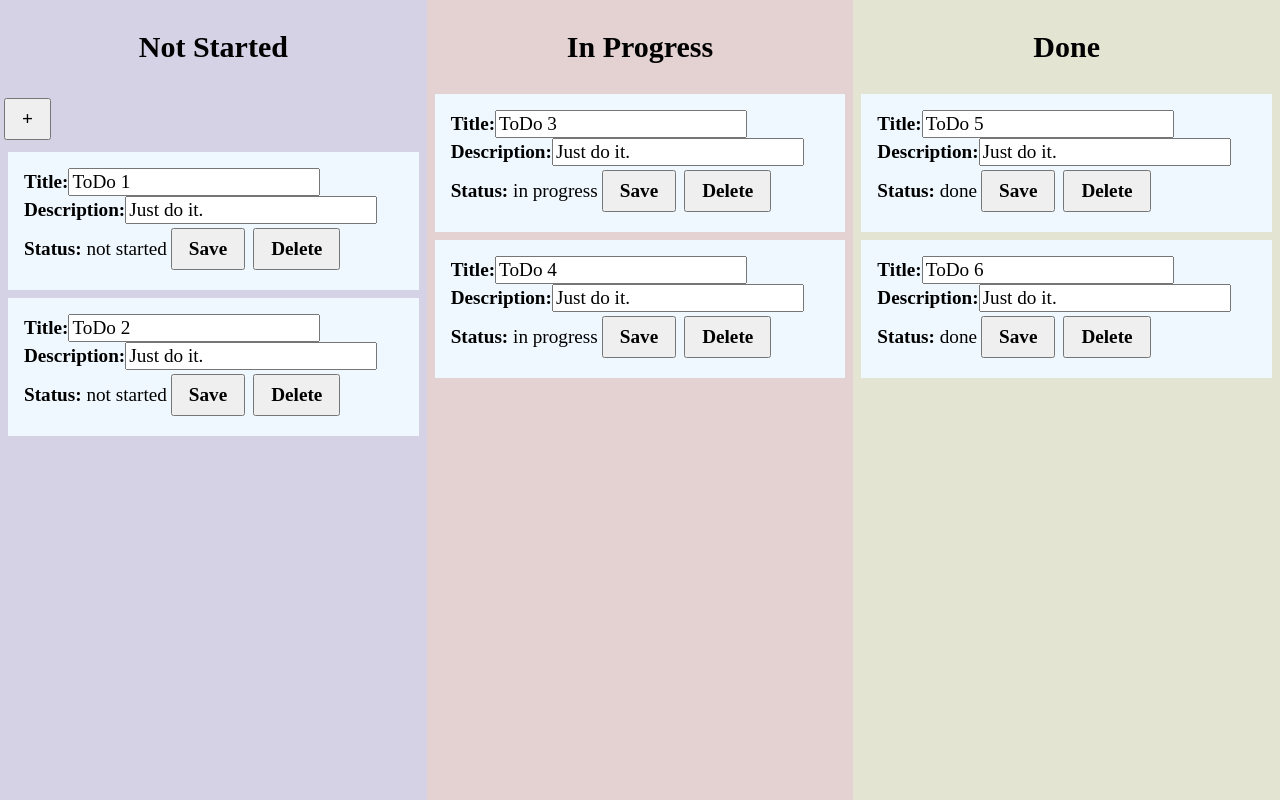
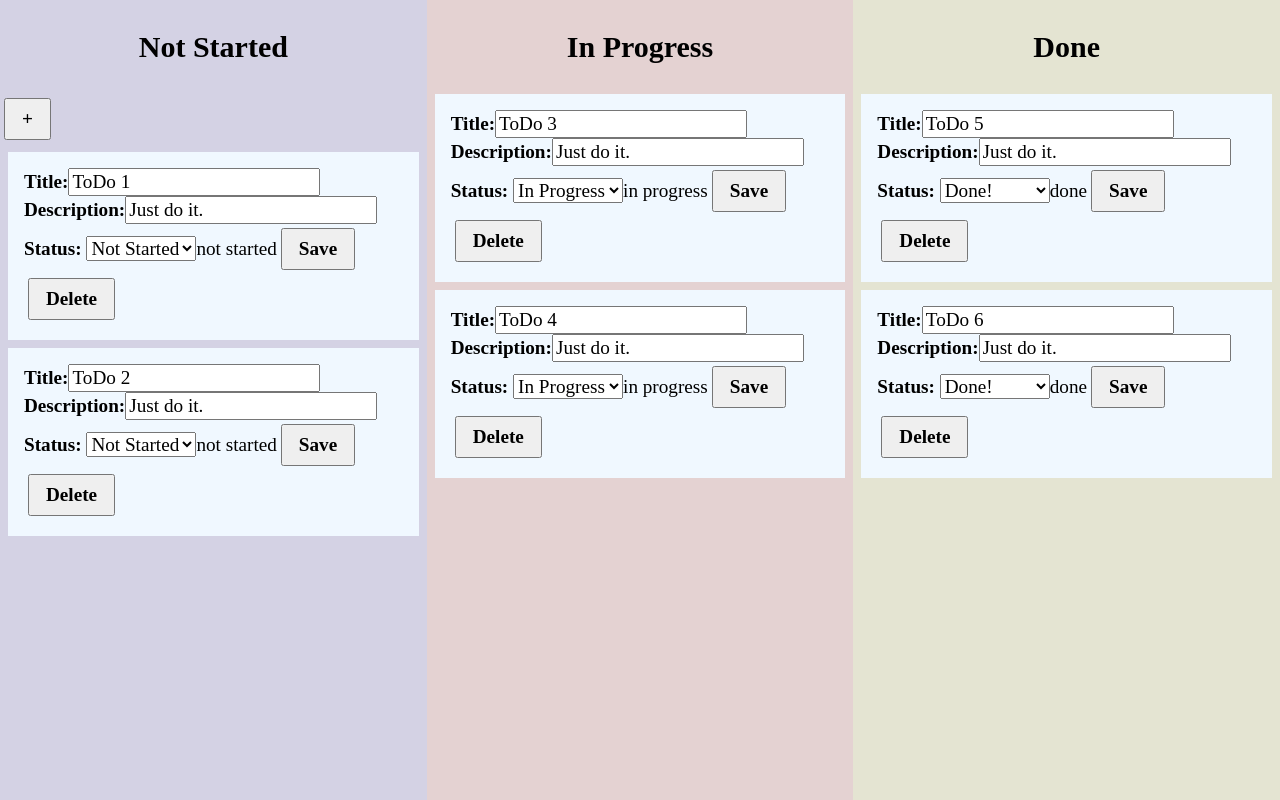
Before and after one commit to grna/ToDoList, a React app: page / in a window 1280 px wide. Built offline with nearby package versions, Linux system fonts and the light colour scheme; no server answers.

Commit message:
change status implemented

```diff
--- a/src/components/ToDoNode.js
+++ b/src/components/ToDoNode.js
@@ -4,13 +4,14 @@ import PropTypes from "prop-types";
 function ToDoNode({ todo, updateTask, deleteTask }) {
   const [title, setTitle] = useState(todo.title);
   const [description, setDescription] = useState(todo.description);
+  const [status, setStatus] = useState(todo.status);
 
   const onTaskUpdate = () => {
     const newTask = {
       _id: todo._id,
       title: title,
       description: description,
-      status: todo.status,
+      status: status,
     };
 
     updateTask(newTask);
@@ -41,6 +42,20 @@ function ToDoNode({ todo, updateTask, deleteTask }) {
       />
       <label>
         <strong>Status: </strong>
+        <select
+          defaultValue={status}
+          onChange={(e) => setStatus(e.target.value)}>
+          <option className="task-status" value="not started">
+            Not Started
+          </option>
+          <option className="task-status" value="in progress">
+            In Progress
+          </option>
+          <option className="task-status" value="done">
+            Done!
+          </option>
+        </select>
+
         {todo.status}
       </label>
       <button onClick={() => onTaskUpdate()}>Save</button>
```
